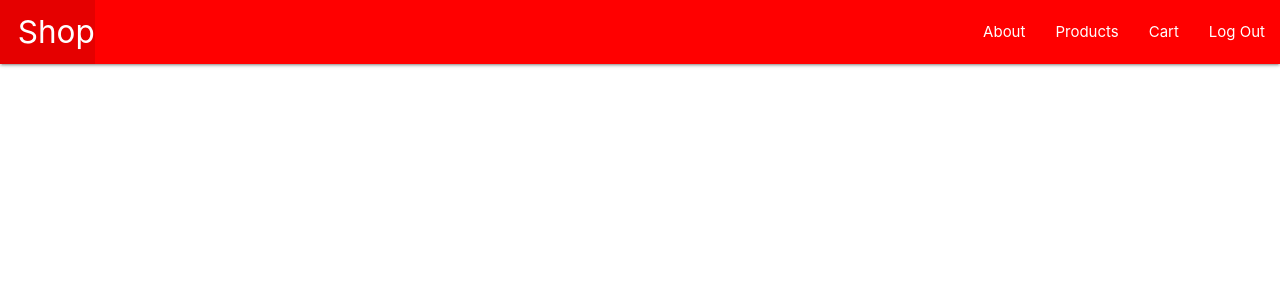
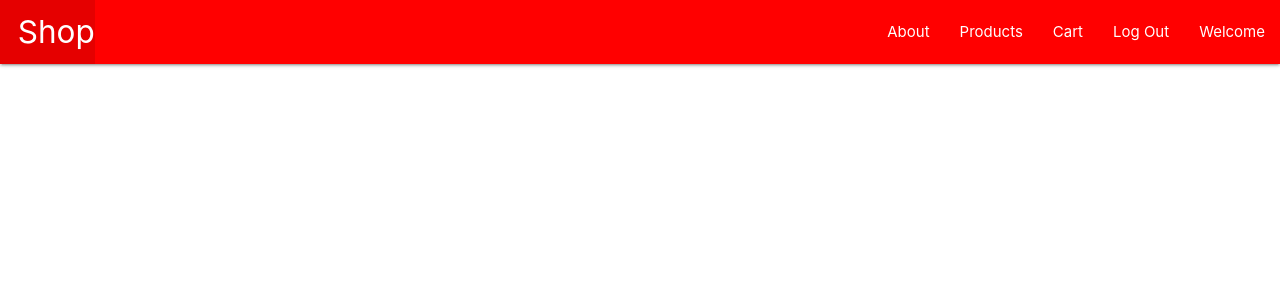
Before and after one commit to CabralE/shop-product, a Django app: page / in a window 1280 px wide. Shown: the top 300 px of the page. Run offline with Django 4.2, Linux system fonts and the light colour scheme; a user stored in the database is signed in.

Commit message:
trying to deploy

```diff
--- a/main_app/templates/base.html
+++ b/main_app/templates/base.html
@@ -23,6 +23,7 @@
                     <li><a href="/products">Products</a></li>
                     <li><a href="/cart">Cart</a></li>
                     <li><a href="{% url 'logout' %}">Log Out</a></li>
+                    <li><a href="">Welcome</a></li>
                     {% else %}
                     <li><a href="{% url 'signup' %}">Sign Up</a></li>
                     <li><a href="{% url 'login' %}">Log In</a></li>
--- a/requirements.txt
+++ b/requirements.txt
@@ -10,9 +10,9 @@ gunicorn==20.1.0
 pipenv==2022.1.8
 platformdirs==2.4.1
 psycopg2==2.9.3
+python-dotenv==0.19.2
 six==1.16.0
 sqlparse==0.4.2
 virtualenv==20.13.0
 virtualenv-clone==0.5.7
 whitenoise==5.3.0
-python-dotenv
```
Also changed, not shown: db.sqlite3.
